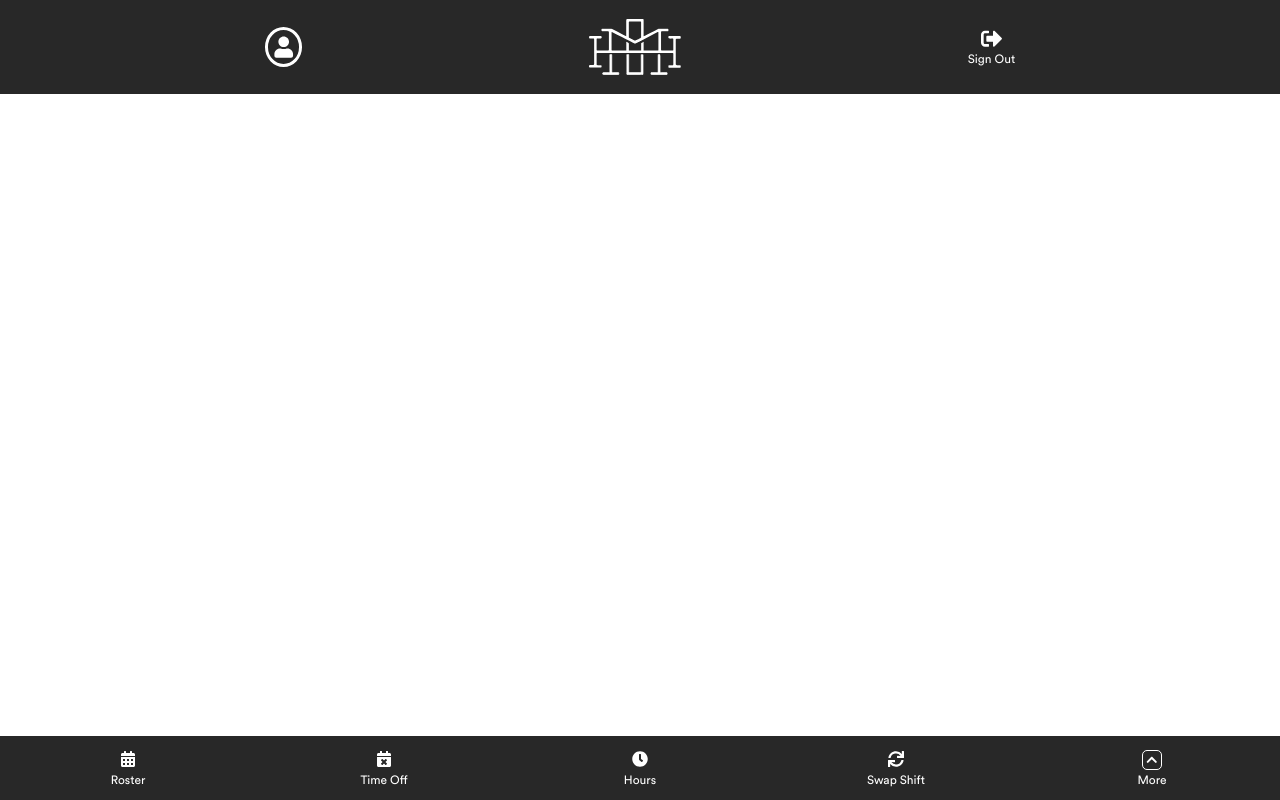
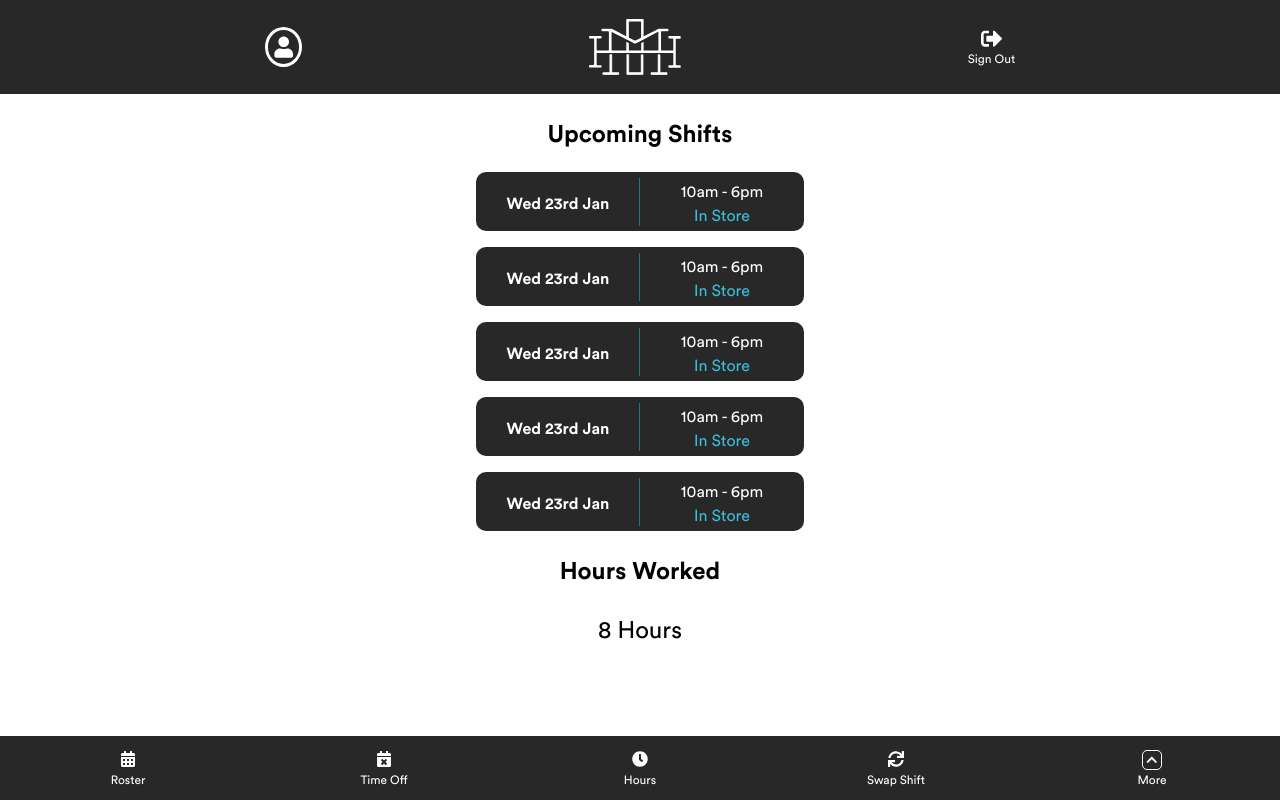
Before and after one commit to HoMieDevs/Homie-portal-frontend, a React (Create React App) app: page /home in a window 1280 px wide. Built offline with nearby package versions, Linux system fonts and the light colour scheme.

Commit message:
created css and basic Home.js render content

```diff
--- a/src/Home.js
+++ b/src/Home.js
@@ -1,4 +1,4 @@
-import React, { Component } from 'react'
+import React, { Component, Fragment } from 'react'
 import axios from 'axios';
 import Header from './Header';
 import Footer from './Footer';
@@ -7,14 +7,49 @@ axios.defaults.withCredentials = true;
 
 export default class Home extends Component {
 
-    render() {
-        return (
-            <div className="register">
-                <Header />
-
-                <Footer />
+  render() {
+    return (
+      <Fragment>
+        <Header />
+        <div className="home">
+          <h3>Upcoming Shifts</h3>
+          <div className="homeShiftContainer">
+            <div className="homeShift hs1">
+              <p className="homeDate">Wed 23rd Jan</p>
+              <hr className="blueLine"/>
+              <p className="homeTime">10am - 6pm</p>
+              <p className="homeLocation">In Store</p>
             </div>
-
+            <div className="homeShift hs2">
+              <p className="homeDate">Wed 23rd Jan</p>
+              <hr className="blueLine"/>
+              <p className="homeTime">10am - 6pm</p>
+              <p className="homeLocation">In Store</p>
+            </div>
+            <div className="homeShift hs3">
+              <p className="homeDate">Wed 23rd Jan</p>
+              <hr className="blueLine"/>
+              <p className="homeTime">10am - 6pm</p>
+              <p className="homeLocation">In Store</p>
+            </div>
+            <div className="homeShift hs4">
+              <p className="homeDate">Wed 23rd Jan</p>
+              <hr className="blueLine"/>
+              <p className="homeTime">10am - 6pm</p>
+              <p className="homeLocation">In Store</p>
+            </div>
+            <div className="homeShift hs5">
+              <p className="homeDate">Wed 23rd Jan</p>
+              <hr className="blueLine"/>
+              <p className="homeTime">10am - 6pm</p>
+              <p className="homeLocation">In Store</p>
+            </div>
+          </div>
+          <h3>Hours Worked</h3>
+          <p className="homeBook">8 Hours</p>
+        </div>
+        <Footer />
+      </Fragment>
     )
   }
 }
--- a/src/css/Home.css
+++ b/src/css/Home.css
@@ -13,3 +13,110 @@
   font-weight: normal;
   font-style: normal;
 }
+.home {
+  display: grid;
+  justify-content: center;
+}
+
+.home h3 {
+  font-size: 24px;
+  font-family: 'Circular';
+  padding-top: 1em;
+  padding-bottom: 1em;
+  text-align: center;
+}
+
+.homeShiftContainer {
+  display: grid;
+  justify-content: center;
+  grid-template-rows: repeat(2, 5fr);
+  grid-row-gap: 1em;
+}
+
+.hs1 {
+  grid-row-start: 1;
+  grid-row-end: 2;
+}
+.hs2 {
+  grid-row-start: 2;
+  grid-row-end: 3;
+}
+.hs3 {
+  grid-row-start: 3;
+  grid-row-end: 4;
+}
+.hs4 {
+  grid-row-start: 4;
+  grid-row-end: 5;
+}
+.hs5 {
+  grid-row-start: 5;
+  grid-row-end: 6;
+}
+
+.homeShift {
+  display: grid;
+  height: 3.6875em;
+  width: 20.5em;
+  background-color: #282828;
+  border-radius: 10px;
+  grid-template-columns: repeat(2, 1fr);
+  grid-template-rows: 1fr .5fr 1fr;
+}
+
+.homeDate {
+  grid-column-start: 1;
+  grid-column-end: 2;
+  grid-row-start: 1;
+  grid-row-end: 4;
+  justify-self: center;
+  align-self: center;
+  font-size: 16px;
+  font-family: 'Circular';
+  color: #fff;
+}
+
+.blueLine {
+  grid-column-start: 1;
+  grid-column-end: 3;
+  grid-row-start: 1;
+  grid-row-end: 4;
+  justify-self: center;
+  align-self: center;
+  width: 1px;
+  height: 3em;
+  border-right: none;
+  border-top: none;
+  border-bottom: none;
+  border-left-color: #3CBCD7;
+}
+
+.homeTime {
+  grid-column-start: 2;
+  grid-column-end: 3;
+  grid-row-start: 1;
+  grid-row-end: 3;
+  justify-self: center;
+  align-self: center;
+  font-size: 16px;
+  font-family: 'Circular Book';
+  color: #fff;
+}
+
+.homeLocation {
+  grid-column-start: 2;
+  grid-column-end: 3;
+  grid-row-start: 2;
+  grid-row-end: 4;
+  justify-self: center;
+  align-self: center;
+  font-size: 16px;
+  font-family: 'Circular Book';
+  color: #3CBCD7;
+}
+
+.homeBook {
+  font-family: 'Circular Book';
+  font-size: 24px;
+  color: #000;
+}
```
